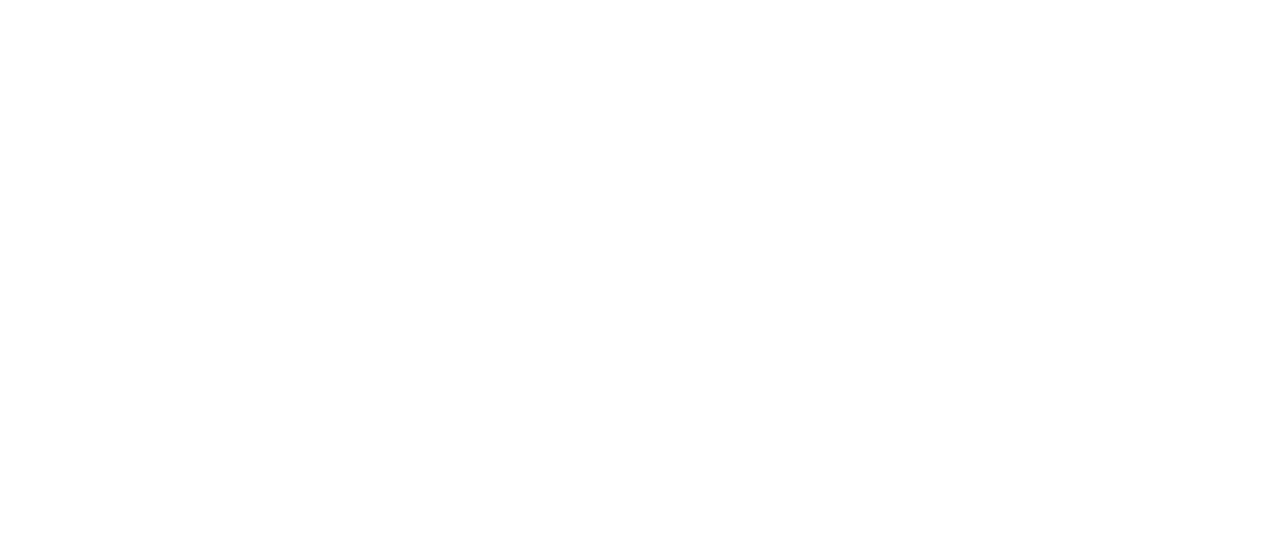
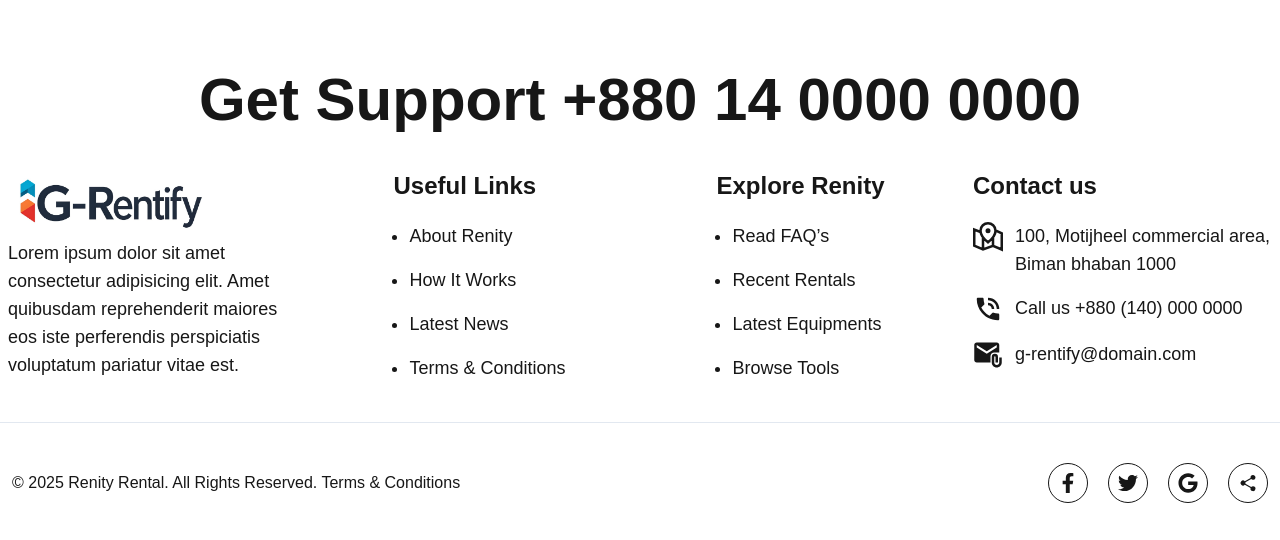
Before and after one commit to arafatrased/g-rentify, a Next.js app: page / in a window 1280 px wide. Shown: the part 959-1499 px from the top of the page. Before the commit the page ends 948 px from the top, so only its background shows below. Built offline with nearby package versions, Linux system fonts and the light colour scheme.

Commit message:
add footer section

```diff
--- /dev/null
+++ b/src/app/components/Footer.jsx
@@ -0,0 +1,128 @@
+import logo from "@/images/logo.png";
+import Image from "next/image";
+import Link from "next/link";
+import { FaFacebookF, FaGoogle, FaTwitter } from "react-icons/fa";
+import { GrMapLocation } from "react-icons/gr";
+import { IoShareSocial } from "react-icons/io5";
+import { MdAttachEmail, MdPhoneInTalk } from "react-icons/md";
+
+export default function Footer() {
+  return (
+    <footer className="pt-14 md:pt-20 pb-10 border-t border-slate-200">
+      {/* footer title */}
+      <h1 className="text-center text-2xl sm:text-4xl lg:text-6xl 2xl:text-[87px] font-extrabold mb-10">
+        Get Support +880 14 0000 0000
+      </h1>
+
+      {/* wrapper container  */}
+      <div className="container mx-auto px-2 mb-10">
+        {/* wrapper gird  */}
+        <div className="grid grid-cols-1 sm:grid-cols-2 lg:grid-cols-4 gap-10 xl:gap-5 xl:justify-items-center">
+          {/* card 1 */}
+          <div>
+            <Image src={logo} alt="footer logo" className="w-52" />
+            <p className="text-lg">
+              Lorem ipsum dolor sit amet consectetur adipisicing elit. Amet
+              quibusdam reprehenderit maiores eos iste perferendis perspiciatis
+              voluptatum pariatur vitae est.
+            </p>
+          </div>
+          {/* card 2 */}
+          <div className="max-w-fit">
+            <h3 className="text-2xl font-semibold mb-5">Useful Links</h3>
+            <ul className="flex flex-col gap-4 font-medium text-lg">
+              <li className="list-disc ml-4 hover:text-[#ED3C35] transition-all">
+                <Link href={""}>About Renity</Link>
+              </li>
+              <li className="list-disc ml-4 hover:text-[#ED3C35] transition-all">
+                <Link href={""}>How It Works</Link>
+              </li>
+              <li className="list-disc ml-4 hover:text-[#ED3C35] transition-all">
+                <Link href={""}>Latest News</Link>
+              </li>
+              <li className="list-disc ml-4 hover:text-[#ED3C35] transition-all">
+                <Link href={""}>Terms & Conditions</Link>
+              </li>
+            </ul>
+          </div>
+          {/* card 3 */}
+          <div className="max-w-fit">
+            <h3 className="text-2xl font-semibold mb-5">Explore Renity</h3>
+            <ul className="flex flex-col gap-4 font-medium text-lg">
+              <li className="list-disc ml-4 hover:text-[#ED3C35] transition-all">
+                <Link href={""}>Read FAQ’s</Link>
+              </li>
+              <li className="list-disc ml-4 hover:text-[#ED3C35] transition-all">
+                <Link href={""}>Recent Rentals</Link>
+              </li>
+              <li className="list-disc ml-4 hover:text-[#ED3C35] transition-all">
+                <Link href={""}>Latest Equipments</Link>
+              </li>
+              <li className="list-disc ml-4 hover:text-[#ED3C35] transition-all">
+                <Link href={""}>Browse Tools</Link>
+              </li>
+            </ul>
+          </div>
+          {/* card 4 */}
+          <div className="max-w-fit">
+            <h3 className="text-2xl font-semibold mb-5">Contact us</h3>
+            <ul className="flex flex-col gap-4 font-medium text-lg">
+              <li className="flex gap-3">
+                <span>
+                  <GrMapLocation className="text-3xl" />
+                </span>
+                <span>
+                  100, Motijheel commercial area, <br /> Biman bhaban 1000
+                </span>
+              </li>
+              <li className="flex gap-3">
+                <span>
+                  <MdPhoneInTalk className="text-3xl" />
+                </span>
+                <span>Call us +880 (140) 000 0000</span>
+              </li>
+              <li className="flex gap-3">
+                <span>
+                  <MdAttachEmail className="text-3xl" />
+                </span>
+                <span>g-rentify@domain.com</span>
+              </li>
+            </ul>
+          </div>
+        </div>
+      </div>
+
+      {/* copy right  */}
+      <div className="border-t border-slate-200 pt-10">
+        <div className="container mx-auto px-3 flex flex-col md:flex-row  items-center justify-between gap-5">
+          <p>
+            © {new Date().getFullYear()} Renity Rental. All Rights Reserved.
+            Terms & Conditions
+          </p>
+          <ul className="flex gap-5">
+            <li className="border w-10 h-10 rounded-full flex justify-center items-center cursor-pointer text-xl hover:text-[#ED3C35] transition-all">
+              <a href="">
+                <FaFacebookF />
+              </a>
+            </li>
+            <li className="border w-10 h-10 rounded-full flex justify-center items-center cursor-pointer text-xl hover:text-[#ED3C35] transition-all">
+              <a href="">
+                <FaTwitter />
+              </a>
+            </li>
+            <li className="border w-10 h-10 rounded-full flex justify-center items-center cursor-pointer text-xl hover:text-[#ED3C35] transition-all">
+              <a href="">
+                <FaGoogle />
+              </a>
+            </li>
+            <li className="border w-10 h-10 rounded-full flex justify-center items-center cursor-pointer text-xl hover:text-[#ED3C35] transition-all">
+              <a href="">
+                <IoShareSocial />
+              </a>
+            </li>
+          </ul>
+        </div>
+      </div>
+    </footer>
+  );
+}
--- a/src/app/layout.js
+++ b/src/app/layout.js
@@ -1,6 +1,7 @@
 import { Geist, Geist_Mono } from "next/font/google";
 import "./globals.css";
 import Navbar from "./components/Navbar.jsx";
+import Footer from "./components/Footer";
 
 const geistSans = Geist({
   variable: "--font-geist-sans",
@@ -21,10 +22,11 @@ export default function RootLayout({ children }) {
   return (
     <html lang="en">
       <body
-        className={`${geistSans.variable} ${geistMono.variable} antialiased`}
+        className={`${geistSans.variable} ${geistMono.variable} antialiased overflow-x-hidden`}
       >
         <Navbar />
         {children}
+        <Footer></Footer>
       </body>
     </html>
   );
```
Also changed, not shown: src/images/logo.png (added).
